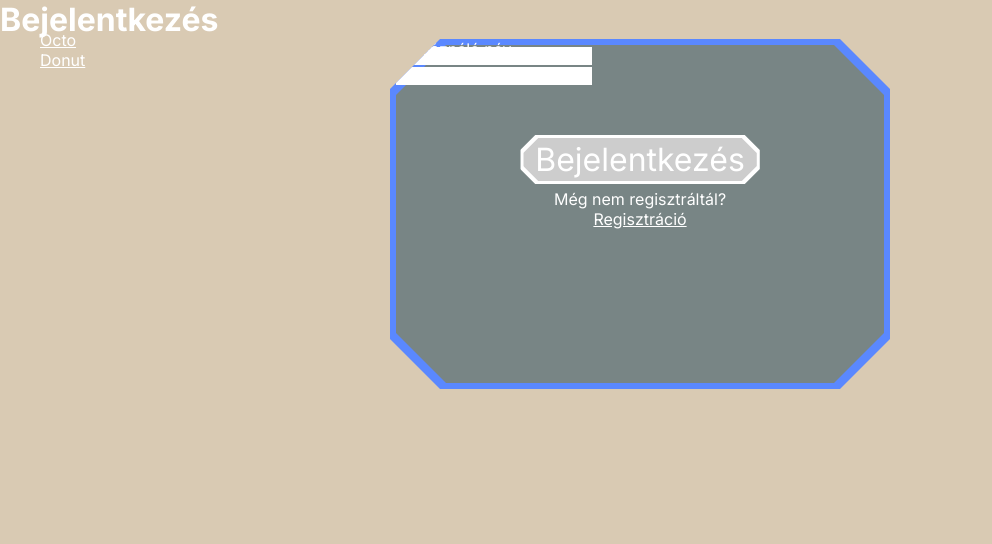
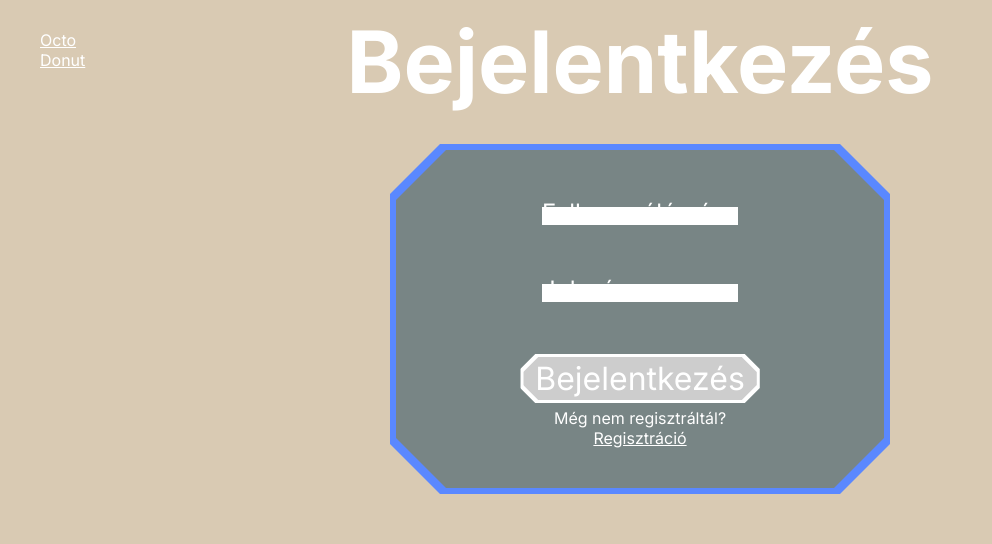
Before and after one commit to DAdam03/WebTervOldal, a PHP site: page /login.html in a window 1280 px wide. Shown: the top 544 px of the page, without its empty margins (0-992 px from the left). Run offline with PHP 8.4, Linux system fonts and the light colour scheme.

Commit message:
Update login.css
par tag valtas

```diff
--- a/login.css
+++ b/login.css
@@ -61,7 +61,7 @@ main {
     margin: auto;
 }
 
-h2 {
+h1 {
     margin: 0px auto 30px;
     padding-top: 10px;
 
@@ -69,7 +69,7 @@ h2 {
     text-align: center;
 }
 
-.login-input-wrapper {
+.input-wrapper {
     width: fit-content;
     position: relative;
     font-size: 24px;
```
